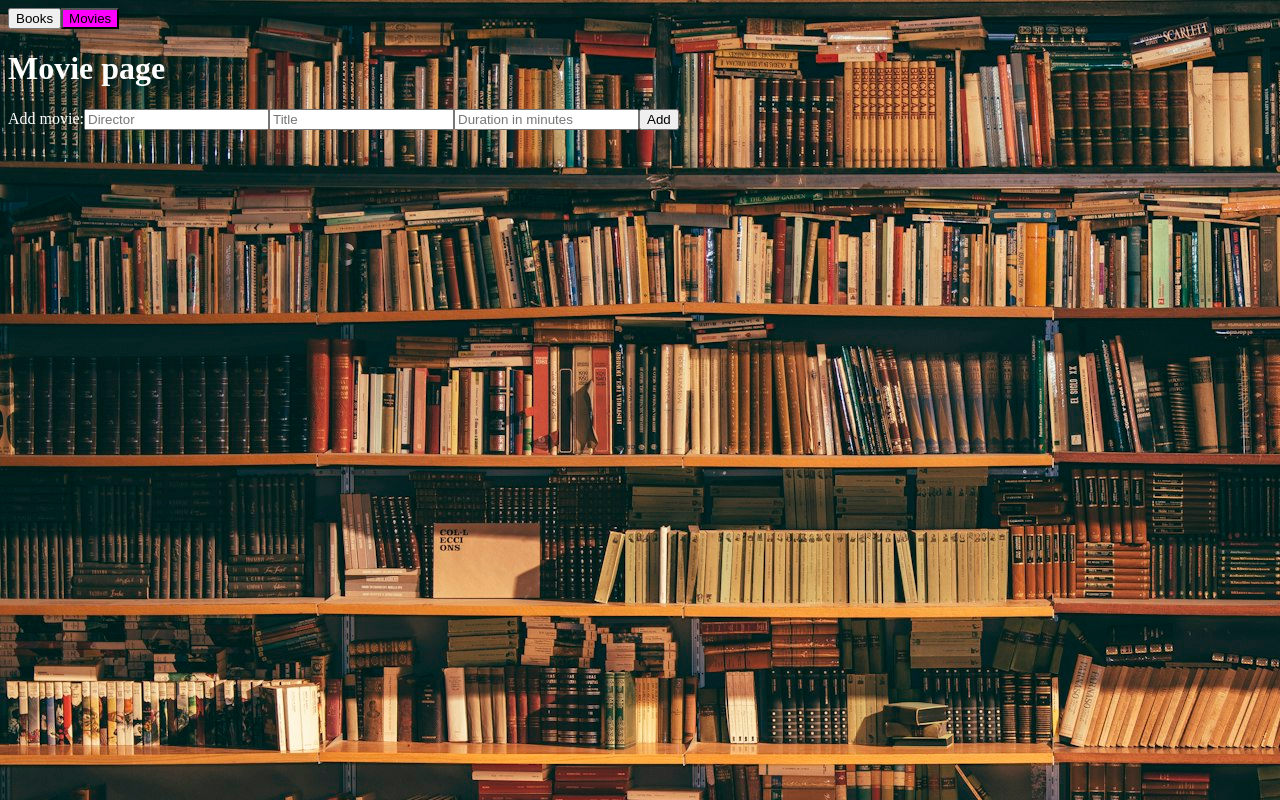
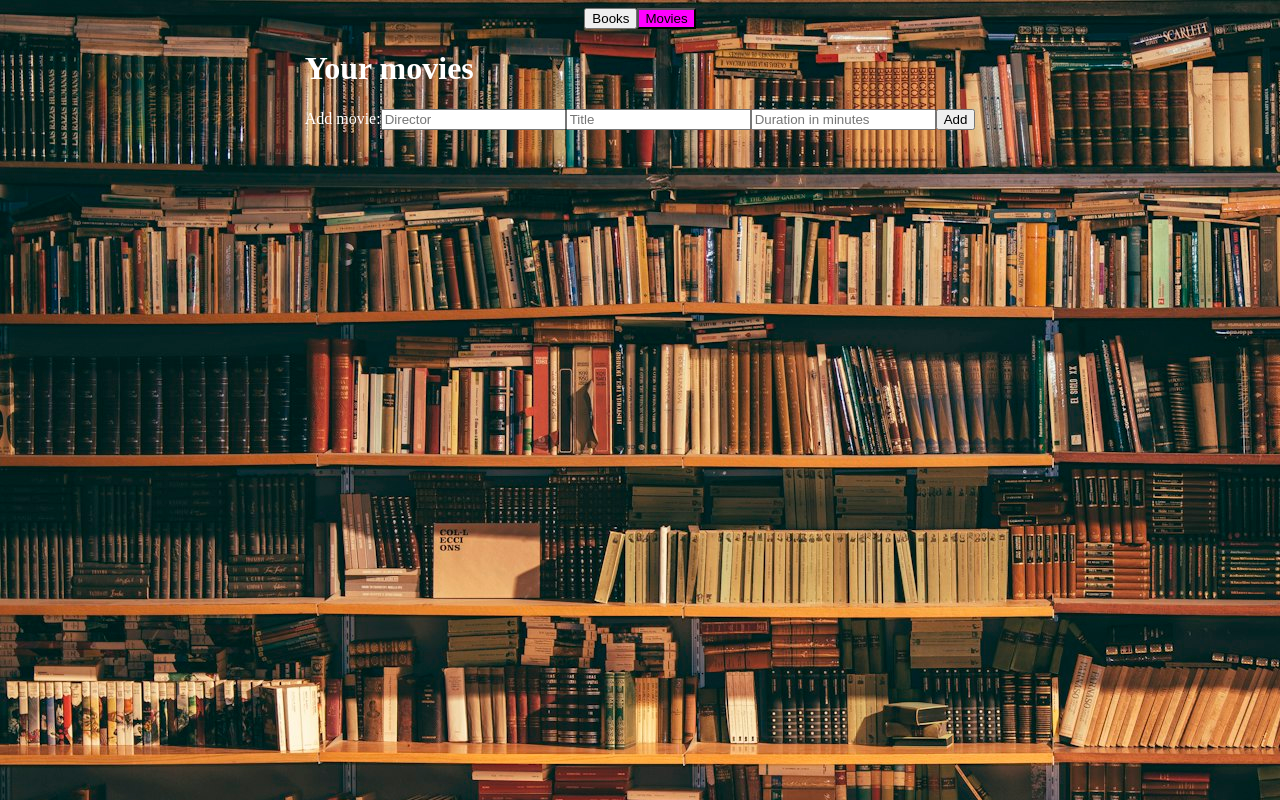
Before and after one commit to Sanzake/kodcode_git, a React (Vite) app in the folder week20/mediashelf/: page / in a window 1280 px wide. Built offline with nearby package versions, Linux system fonts and the light colour scheme.

Commit message:
Centring items on the page

```diff
--- a/week20/mediashelf/src/components/App/App.tsx
+++ b/week20/mediashelf/src/components/App/App.tsx
@@ -1,7 +1,7 @@
 import { useState } from "react";
+
 import "./App.css";
 import Pages from "../Pages/Pages";
-import Tabs from "../Tabs/Tabs";
 
 function App() {
 	return (
--- a/week20/mediashelf/src/components/BooksPage/BooksPage.tsx
+++ b/week20/mediashelf/src/components/BooksPage/BooksPage.tsx
@@ -22,7 +22,7 @@ export default function BooksPage() {
 
 	return (
 		<div>
-			<h1 style={{ color: "white" }}>Books page</h1>
+			<h1 style={{ color: "white" }}>Your books</h1>
 			<AddItemForm
 				add={(newBook) => setBooks((prev) => [...prev, newBook as Book])}
 				type="book"
--- a/week20/mediashelf/src/components/MoviesPage/MoviesPage.tsx
+++ b/week20/mediashelf/src/components/MoviesPage/MoviesPage.tsx
@@ -22,7 +22,7 @@ export default function MoviesPage() {
 
   return (
     <div>
-      <h1 style={{ color: "white" }}>Movie page</h1>
+      <h1 style={{ color: "white" }}>Your movies</h1>
       <AddItemForm add={(newMovie) => setBooks((prev) => [...prev, newMovie as Movie])} type="movie" />
       <ul>
         {movies.map((movie) => (
--- /dev/null
+++ b/week20/mediashelf/src/components/Pages/Pages.css
@@ -0,0 +1,5 @@
+.pages {
+    display: flex;
+    flex-direction: column;
+    align-items: center;
+}
--- a/week20/mediashelf/src/components/Pages/Pages.tsx
+++ b/week20/mediashelf/src/components/Pages/Pages.tsx
@@ -2,6 +2,7 @@ import React, { useState } from "react";
 import BooksPage from "../BooksPage/BooksPage";
 import MoviesPage from "../MoviesPage/MoviesPage";
 import Tabs from "../Tabs/Tabs";
+import "./Pages.css"
 
 export default function Pages() {
     const [activePage, setActivePage] = useState<string>("Movies")
@@ -11,10 +12,10 @@ export default function Pages() {
     }
 
 	return (
-		<>
+		<div className="pages">
 			<Tabs selected={activePage} select={changePage}/>
 			{activePage === "Movies" && <MoviesPage />}
 			{activePage === "Books" && <BooksPage />}
-		</>
+		</div>
 	);
 }
```
